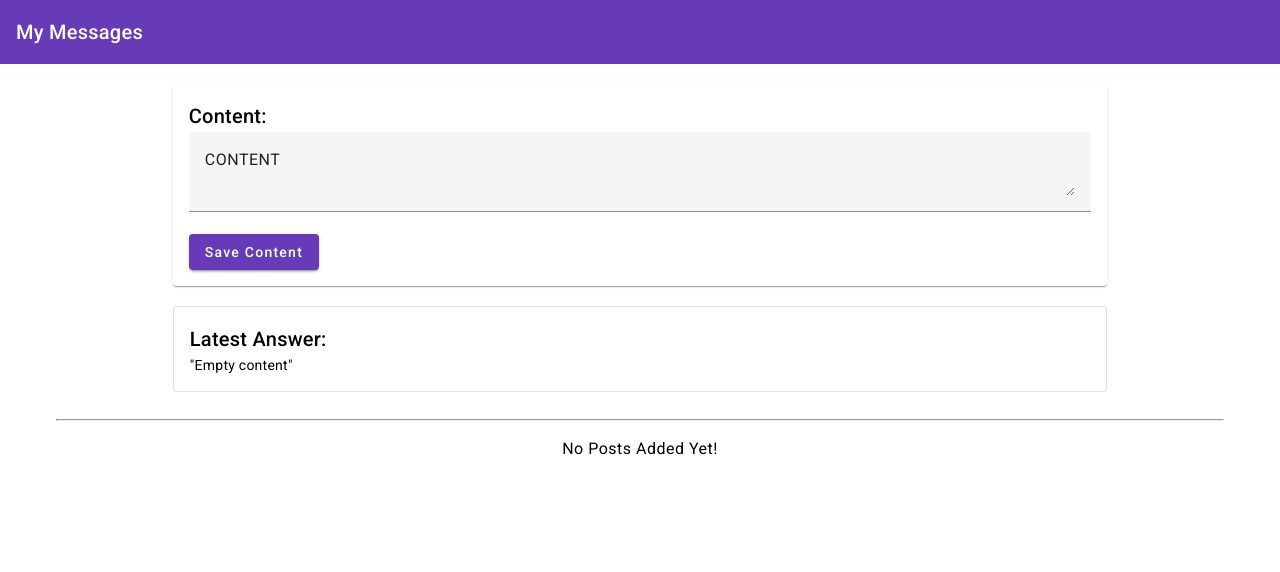
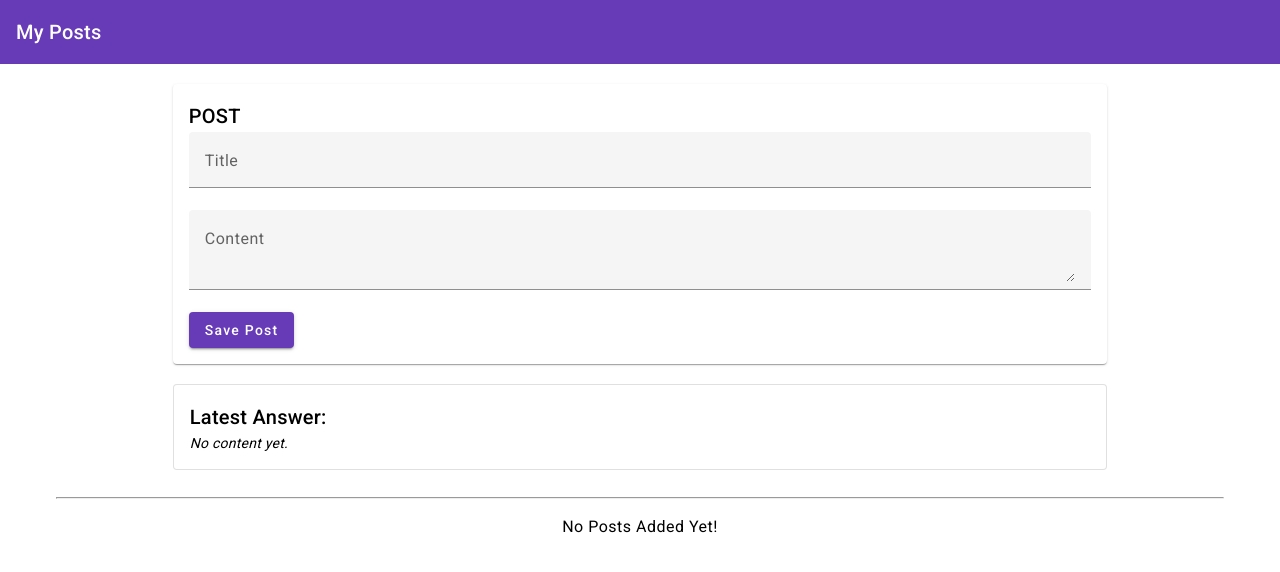
Before and after one commit to carloswm85/_mean-app, an Angular app: page / in a window 1280 px wide. Shown: the top 572 px of the page. Built offline with nearby package versions, Linux system fonts and the light colour scheme.

Commit message:
update # new posts with property and event binding

```diff
--- a/src/app/app.component.html
+++ b/src/app/app.component.html
@@ -1,7 +1,11 @@
 <app-header></app-header>
 <br>
 <main>
-  <app-post-create></app-post-create>
+  <!-- HERES THE PARENT COMPONENT -->
+  <!-- `$event` allows to pass the new post -->
+   <!-- PASS THE POST FROM HERE... -->
+  <app-post-create (postCreated)="onPostAdded($event)" ></app-post-create>
   <hr>
-  <app-post-list></app-post-list>
+  <!-- ... TO HERE -->
+  <app-post-list [posts]="storedPosts"></app-post-list>
 </main>
--- a/src/app/app.component.ts
+++ b/src/app/app.component.ts
@@ -3,6 +3,8 @@ import { RouterOutlet } from '@angular/router';
 import { PostCreateComponent } from './posts/post-create/post-create.component';
 import { HeaderComponent } from './header/header/header.component';
 import { PostListComponent } from './posts/post-list/post-list.component';
+import { Post } from './posts/post.model';
+import { CommonModule } from '@angular/common';
 
 @Component({
   selector: 'app-root',
@@ -12,10 +14,16 @@ import { PostListComponent } from './posts/post-list/post-list.component';
     PostCreateComponent,
     HeaderComponent,
     PostListComponent,
+    CommonModule
   ],
   templateUrl: './app.component.html',
   styleUrl: './app.component.css',
 })
 export class AppComponent {
   title = 'mean-app';
+  storedPosts: Post[] = [];
+
+  onPostAdded(post: Post) {
+    this.storedPosts.push(post);
+  }
 }
--- a/src/app/header/header/header.component.html
+++ b/src/app/header/header/header.component.html
@@ -1 +1 @@
-<mat-toolbar color="primary" >My Messages</mat-toolbar>
+<mat-toolbar color="primary" >My Posts</mat-toolbar>
--- a/src/app/posts/post-create/post-create.component.html
+++ b/src/app/posts/post-create/post-create.component.html
@@ -6,21 +6,35 @@
 -->
 <mat-card>
   <mat-card-header>
-    <mat-card-title>Content:</mat-card-title>
+    <mat-card-title>POST</mat-card-title>
   </mat-card-header>
   <mat-card-content>
+    <!-- 01 -->
     <mat-form-field>
+      <mat-label for="title">Title</mat-label>
+      <input
+        title="This is a title"
+        matInput
+        id="title"
+        name="title"
+        type="text"
+        [(ngModel)]="enteredTitle"
+      />
+    </mat-form-field>
+    <!-- 02 -->
+    <mat-form-field>
+      <mat-label for="content">Content</mat-label>
       <textarea
+        id="content"
+        name="content"
         matInput
         rows="2"
         aria-label="textarea"
-        [value]="enteredValue1"
-        #postInput
+        [(ngModel)]="enteredContent"
       ></textarea>
     </mat-form-field>
-    <br />
-    <button mat-raised-button color="primary" (click)="onAddPost1(postInput)">
-      Save Content
+    <button mat-raised-button color="primary" (click)="onAddPost()">
+      Save Post
     </button>
   </mat-card-content>
 </mat-card>
@@ -29,7 +43,12 @@
   <mat-card-header>
     <mat-card-title>Latest Answer:</mat-card-title>
   </mat-card-header>
-  <mat-card-content>{{ newPost1 }}</mat-card-content>
+  <mat-card-content *ngIf="post !== undefined"
+    >{{ post.title }} AND {{ post.content }}</mat-card-content
+  >
+  <mat-card-content *ngIf="post === undefined"
+    ><i>No content yet.</i></mat-card-content
+  >
 </mat-card>
 <br />
 
--- a/src/app/posts/post-create/post-create.component.ts
+++ b/src/app/posts/post-create/post-create.component.ts
@@ -1,25 +1,31 @@
-import { Component } from '@angular/core';
+import { Component, EventEmitter, Output } from '@angular/core';
 import { FormsModule } from '@angular/forms';
 
 import { MaterialModule } from '../../material/material.module';
+import { Post } from '../post.model';
+import { CommonModule } from '@angular/common';
 
 @Component({
   selector: 'app-post-create',
   standalone: true,
-  imports: [FormsModule, MaterialModule],
+  imports: [FormsModule, MaterialModule, CommonModule],
   templateUrl: './post-create.component.html',
   styleUrl: './post-create.component.css',
 })
 export class PostCreateComponent {
-  enteredValue1 = 'CONTENT';
-  enteredValue2 = 'CONTENT 2';
-  newPost1 = '"Empty content"';
-  newPost2 = 'Empty 2';
+  enteredContent = '';
+  enteredTitle = '';
+  post: Post | undefined;
 
-  onAddPost1(postInput: HTMLTextAreaElement) {
-    this.newPost1 = postInput.value;
-  }
-  onAddPost2() {
-    this.newPost2 = this.enteredValue2;
+  // This information GOES TO the parent component
+  @Output() postCreated = new EventEmitter();
+
+  onAddPost() {
+    this.post = {
+      title: this.enteredTitle,
+      content: this.enteredContent,
+    };
+
+    this.postCreated.emit(this.post);
   }
 }
--- a/src/app/posts/post-list/post-list.component.html
+++ b/src/app/posts/post-list/post-list.component.html
@@ -1,4 +1,4 @@
-<mat-accordion *ngIf="posts.length < 1">
+<mat-accordion *ngIf="posts.length > 0">
   <mat-expansion-panel
     (opened)="panelOpenState.set(true)"
     (closed)="panelOpenState.set(false)"
@@ -16,4 +16,6 @@
   </mat-expansion-panel>
 </mat-accordion>
 
-<p class="mat-body-1 info-text" *ngIf="posts.length <= 0">No Posts Added Yet!</p>
+<p class="mat-body-1 info-text" *ngIf="posts.length <= 0">
+  No Posts Added Yet!
+</p>
--- a/src/app/posts/post-list/post-list.component.ts
+++ b/src/app/posts/post-list/post-list.component.ts
@@ -1,4 +1,4 @@
-import { Component, signal } from '@angular/core';
+import { Component, Input, signal } from '@angular/core';
 import { MaterialModule } from '../../material/material.module';
 import { CommonModule } from '@angular/common';
 import { Post } from '../post.model';
@@ -18,5 +18,7 @@ export class PostListComponent {
     { title: 'SECOND Post', content: " This is the SECOND post's content" },
     { title: 'THIRD Post', content: " This is the THIRD post's content" },
   ]; */
-  posts: Post[] = [];
+
+  // This information COMES FROM the parent component
+  @Input() posts: Post[] = [];
 }
```
